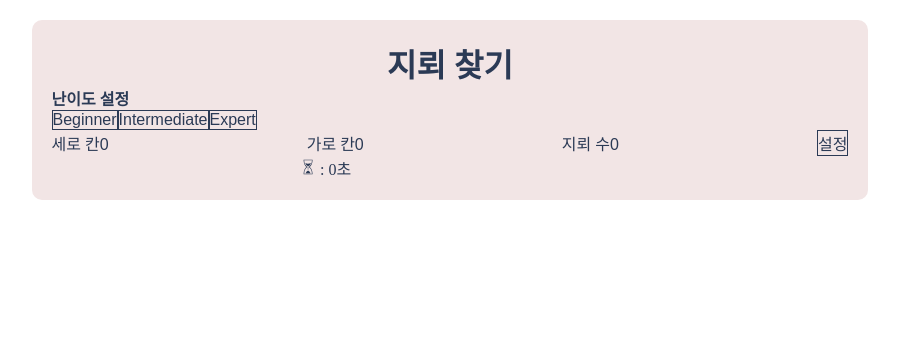
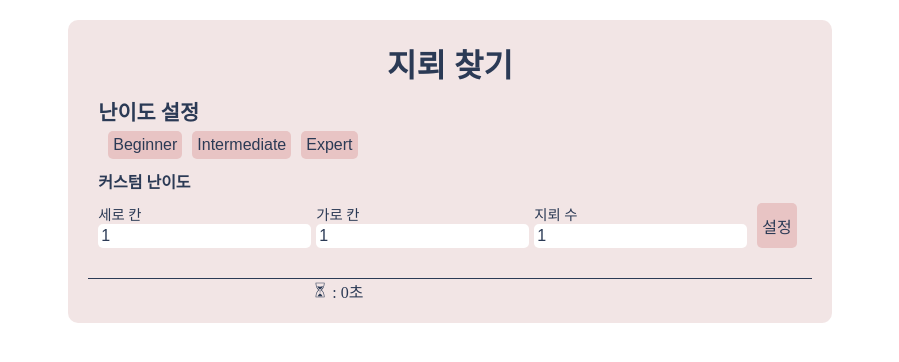
Before and after one commit to 938938/minecore, a React (Create React App) app: page / in a window 1280 px wide. Shown: the top 362 px of the page, without its empty margins (190-1089 px from the left). Built offline with nearby package versions, Linux system fonts and the light colour scheme.

Commit message:
[design] Form CSS 적용

```diff
--- a/src/GlobalStyle.ts
+++ b/src/GlobalStyle.ts
@@ -6,6 +6,8 @@ const GlobalStyle = createGlobalStyle`
     --bg-color: #F2E5E5;
     --point-color: #CE7777;
     --default-color: #E8C4C4;
+    --white-color:#ffffff;
+    --black-color:#000000;
 
     --title: 1.5rem;
     --default-font: 1rem;
@@ -28,7 +30,6 @@ const GlobalStyle = createGlobalStyle`
   }
   button{
     cursor:pointer;
-    border:1px solid var(--font-line-color)
   }
 `;
 
--- /dev/null
+++ b/src/components/Form.style.ts
@@ -0,0 +1,53 @@
+import { styled } from 'styled-components';
+
+export const Form = styled.div`
+  padding: 10px;
+  padding-bottom: 30px;
+  border-bottom: 1px solid var(--font-line-color);
+`;
+
+export const SubTitle = styled.h2`
+  font-size: 1.3rem;
+`;
+
+export const Btns = styled.div`
+  display: flex;
+  width: 100%;
+  margin: 5px;
+`;
+
+export const Btn = styled.button`
+  padding: 5px;
+  border-radius: 5px;
+  margin: 0 5px;
+  background-color: var(--default-color);
+  transition: all 0.3s;
+  &:hover {
+    background-color: var(--point-color);
+    color: var(--white-color);
+    transition: all 0.3s;
+  }
+`;
+
+export const CustomForm = styled.form`
+  display: flex;
+  flex-direction: row;
+  label {
+    display: flex;
+    flex-direction: column;
+  }
+  p {
+    font-size: 0.9rem;
+  }
+  input {
+    margin-right: 5px;
+    padding: 3px;
+    background-color: var(--white-color);
+    border-radius: 5px;
+  }
+`;
+
+export const CustomTitle = styled.p`
+  font-weight: bolder;
+  margin: 10px 0;
+`;
--- a/src/components/Form.tsx
+++ b/src/components/Form.tsx
@@ -1,12 +1,13 @@
 import { useDispatch } from 'react-redux';
 import { ChangeEvent, useState } from 'react';
 import { set } from '../store/dataSlice';
+import * as S from './Form.style';
 
 const Form = () => {
   const dispatch = useDispatch();
-  const [row, setRow] = useState<number>(0);
-  const [cell, setCell] = useState<number>(0);
-  const [mine, setMine] = useState<number>(0);
+  const [row, setRow] = useState<number>(1);
+  const [cell, setCell] = useState<number>(1);
+  const [mine, setMine] = useState<number>(1);
 
   const onChangeHandler = (e: ChangeEvent<HTMLInputElement>) => {
     const { name, value } = e.target;
@@ -41,53 +42,59 @@ const Form = () => {
   };
 
   return (
-    <div>
-      <h2>난이도 설정</h2>
-      <button name='beginner' onClick={onSubmitHandler}>
-        Beginner
-      </button>
-      <button name='intermediate' onClick={onSubmitHandler}>
-        Intermediate
-      </button>
-      <button name='expert' onClick={onSubmitHandler}>
-        Expert
-      </button>
-      <form>
+    <S.Form>
+      <S.SubTitle>난이도 설정</S.SubTitle>
+      <S.Btns>
+        <S.Btn name='beginner' onClick={onSubmitHandler}>
+          Beginner
+        </S.Btn>
+        <S.Btn name='intermediate' onClick={onSubmitHandler}>
+          Intermediate
+        </S.Btn>
+        <S.Btn name='expert' onClick={onSubmitHandler}>
+          Expert
+        </S.Btn>
+      </S.Btns>
+      <S.CustomTitle>커스텀 난이도</S.CustomTitle>
+      <S.CustomForm>
         <label>
-          세로 칸
+          <p>세로 칸</p>
           <input
             type='number'
             placeholder='세로 칸'
             name='row'
             value={row}
+            min='1'
             onChange={onChangeHandler}
           />
         </label>
         <label>
-          가로 칸
+          <p>가로 칸</p>
           <input
             type='number'
             placeholder='가로'
             name='cell'
             value={cell}
+            min='1'
             onChange={onChangeHandler}
           />
         </label>
         <label>
-          지뢰 수
+          <p>지뢰 수</p>
           <input
             type='number'
             placeholder='지뢰'
             name='mine'
             value={mine}
+            min='1'
             onChange={onChangeHandler}
           />
         </label>
-        <button name='custom' onClick={onSubmitHandler}>
+        <S.Btn name='custom' onClick={onSubmitHandler}>
           설정
-        </button>
-      </form>
-    </div>
+        </S.Btn>
+      </S.CustomForm>
+    </S.Form>
   );
 };
 
```
